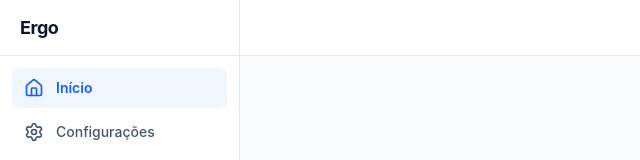
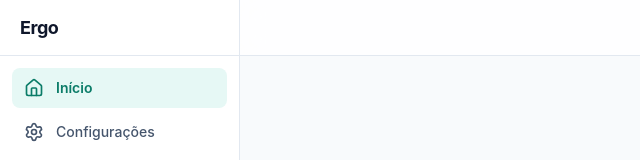
Before and after one commit to otaviocostao/ergo-app-tauri, a React (Vite) app: page / in a window 1280 px wide. Shown: the top 160 px of the page, without its empty margins (0-640 px from the left). Built offline with nearby package versions, Linux system fonts and the light colour scheme.

Commit message:
feat: alterando a primary color para tom próximo de ciano

```diff
--- a/src/App.css
+++ b/src/App.css
@@ -1,6 +1,17 @@
 @import "tailwindcss";
 
 @variant dark (&:where(.dark, .dark *));
+
+@theme {
+  --color-primary-50: #e6f8f5;
+  --color-primary-100: #c2efea;
+  --color-primary-400: #26d0b2;
+  --color-primary-500: #13b89a;
+  --color-primary-600: #0e9980;
+  --color-primary-700: #0b7c68;
+  --color-primary-800: #0b6253;
+  --color-primary-950: #032d26;
+}
 
 @layer base {
   body {
--- a/src/components/Button.tsx
+++ b/src/components/Button.tsx
@@ -18,11 +18,11 @@ export default function Button({
   ...props
 }: ButtonProps) {
   const baseStyles =
-    "inline-flex items-center justify-center font-medium cursor-pointer transition-colors focus:outline-none focus:ring-2 focus:ring-blue-500 focus:ring-offset-2 disabled:opacity-50 disabled:cursor-not-allowed select-none";
+    "inline-flex items-center justify-center font-medium cursor-pointer transition-colors focus:outline-none focus:ring-2 focus:ring-primary-500 focus:ring-offset-2 disabled:opacity-50 disabled:cursor-not-allowed select-none";
 
   const variants = {
     primary:
-      "bg-blue-600 hover:bg-blue-700 active:bg-blue-800 text-white shadow-sm dark:bg-blue-600 dark:hover:bg-blue-500 dark:active:bg-blue-700",
+      "bg-primary-500 hover:bg-primary-600 active:bg-primary-700 text-white shadow-sm dark:bg-primary-500 dark:hover:bg-primary-600 dark:active:bg-primary-700",
     secondary:
       "bg-slate-100 hover:bg-slate-200 active:bg-slate-300 text-slate-700 dark:bg-slate-800 dark:hover:bg-slate-700 dark:text-slate-200 dark:active:bg-slate-600",
   };
--- a/src/components/Sidebar.tsx
+++ b/src/components/Sidebar.tsx
@@ -26,7 +26,7 @@ export default function Sidebar() {
                 className={({ isActive }) =>
                   `flex items-center gap-3 px-3 py-2.5 rounded-lg text-sm font-medium transition-all ${
                     isActive
-                      ? "bg-blue-50 text-blue-600 font-semibold dark:bg-blue-950/50 dark:text-blue-400"
+                      ? "bg-primary-50 text-primary-700 font-semibold dark:bg-primary-950/60 dark:text-primary-400"
                       : "text-slate-600 hover:bg-slate-100 hover:text-slate-900 dark:text-slate-400 dark:hover:bg-slate-800 dark:hover:text-slate-200"
                   }`
                 }
```
